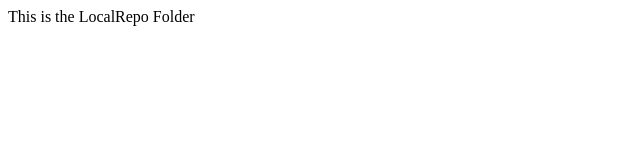
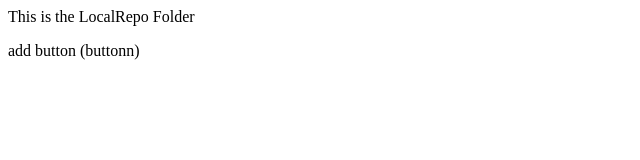
Before and after one commit to rushikesh-dataintelo/LocalRepo, a plain HTML site: page index.html in a window 1280 px wide. Shown: the whole page, without its empty margins (0-640 px from the left). Drawn offline with Linux system fonts and the light colour scheme.

```diff
--- a/index.html
+++ b/index.html
@@ -1 +1,2 @@
 <p>This is the LocalRepo Folder </p>
+<p>add button (buttonn)</p>
```
